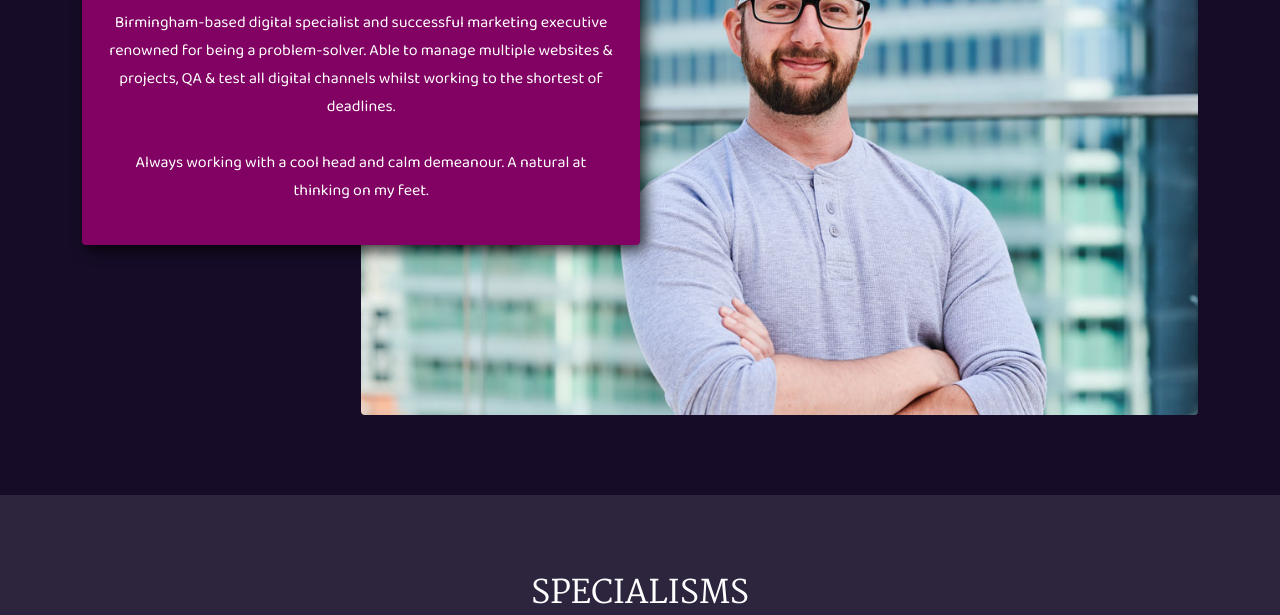
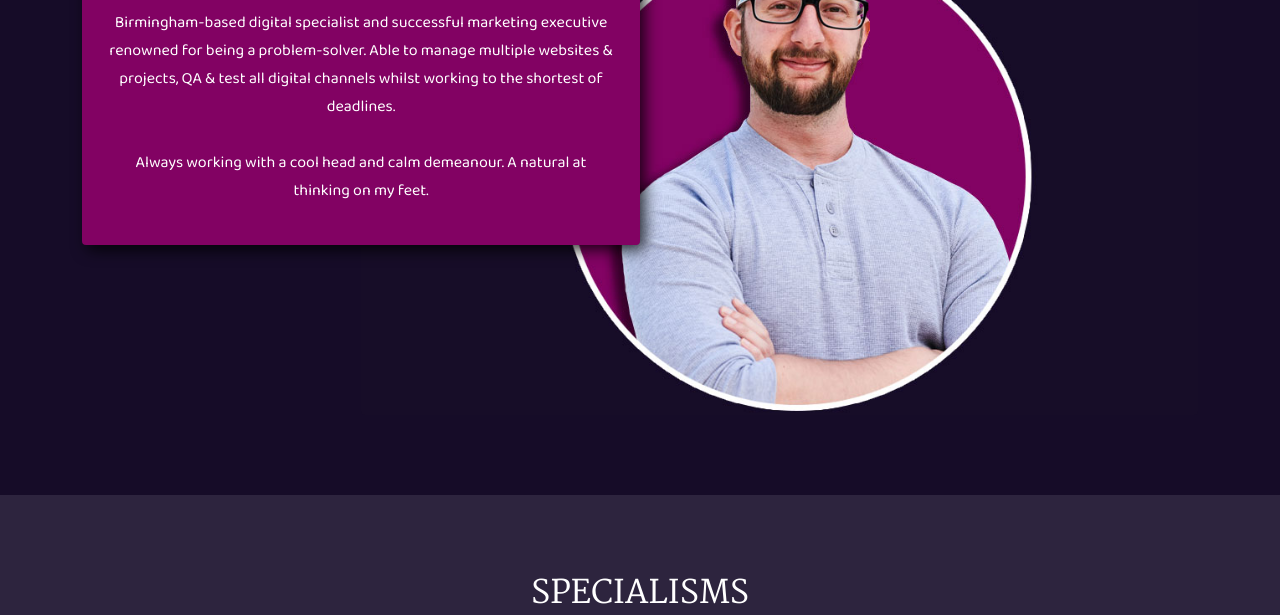
Before and after one commit to Liam-Timms/Portfolio, a plain HTML site: page index.html in a window 1280 px wide. Shown: the part 684-1299 px from the top of the page. Drawn offline with nearby package versions, Linux system fonts and the light colour scheme; a web font is replaced by a local one.

Commit message:
Update index.html

```diff
--- a/index.html
+++ b/index.html
@@ -53,7 +53,7 @@
         <section class="page-section clearfix dark-background">
         <div class="container">
           <div class="intro">
-            <img class="intro-img img-fluid mb-6 mb-lg-0 rounded" src="assets/img/team/Liam-landscape.jpg" alt="" data-aos="fade-up" data-aos-duration="1000">
+            <img class="intro-img img-fluid mb-6 mb-lg-0 rounded" src="assets/img/team/Liam-landscape-3.jpg" alt="" data-aos="fade-up" data-aos-duration="1000">
             <div class="intro-text left-0 text-center light-background p-4 rounded shadow-box" data-aos="fade-up" data-aos-duration="800">
               <h2 class="section-heading mb-4">
                 <p class="section-heading-upper white">Who?</p>
```
